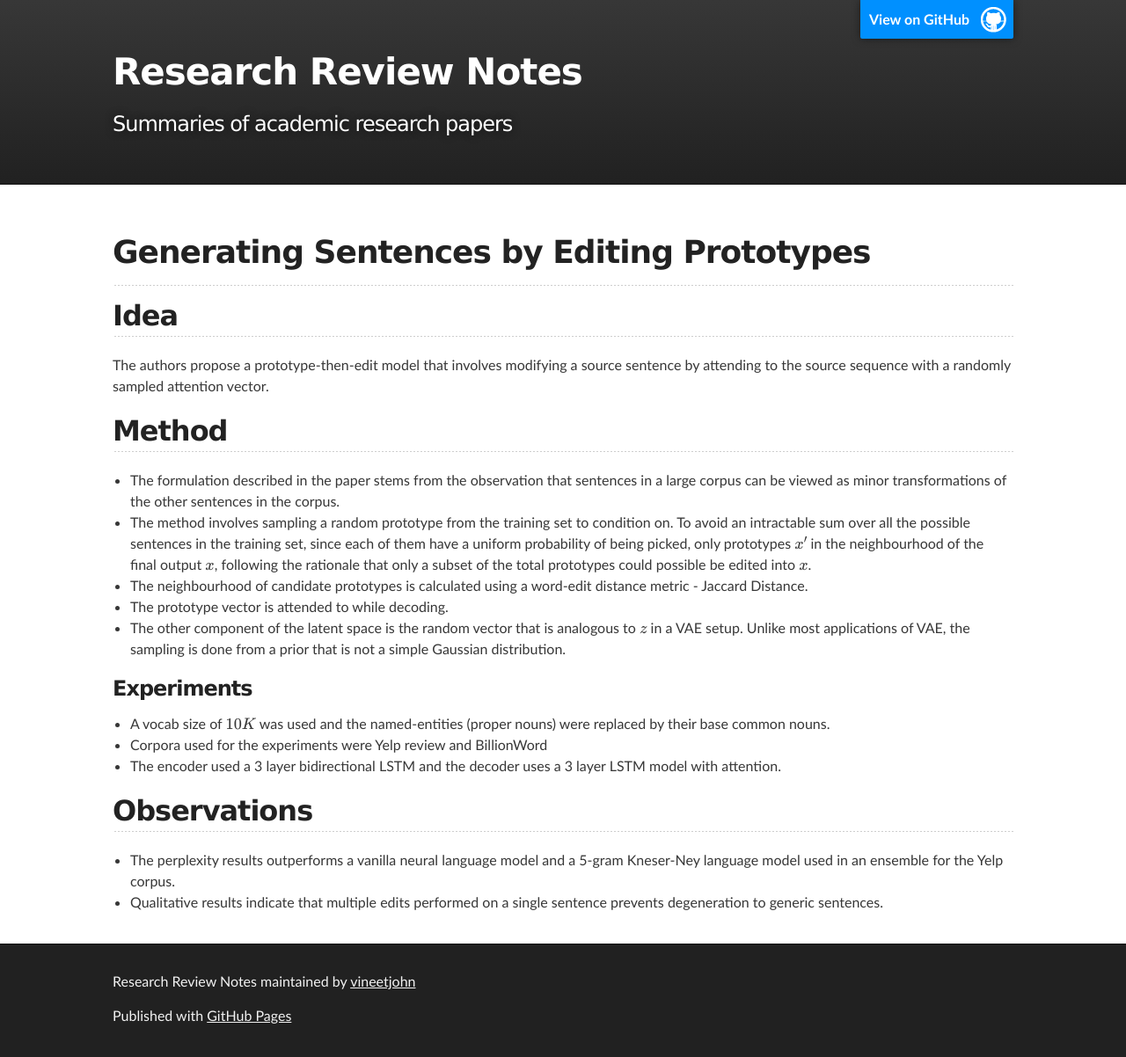
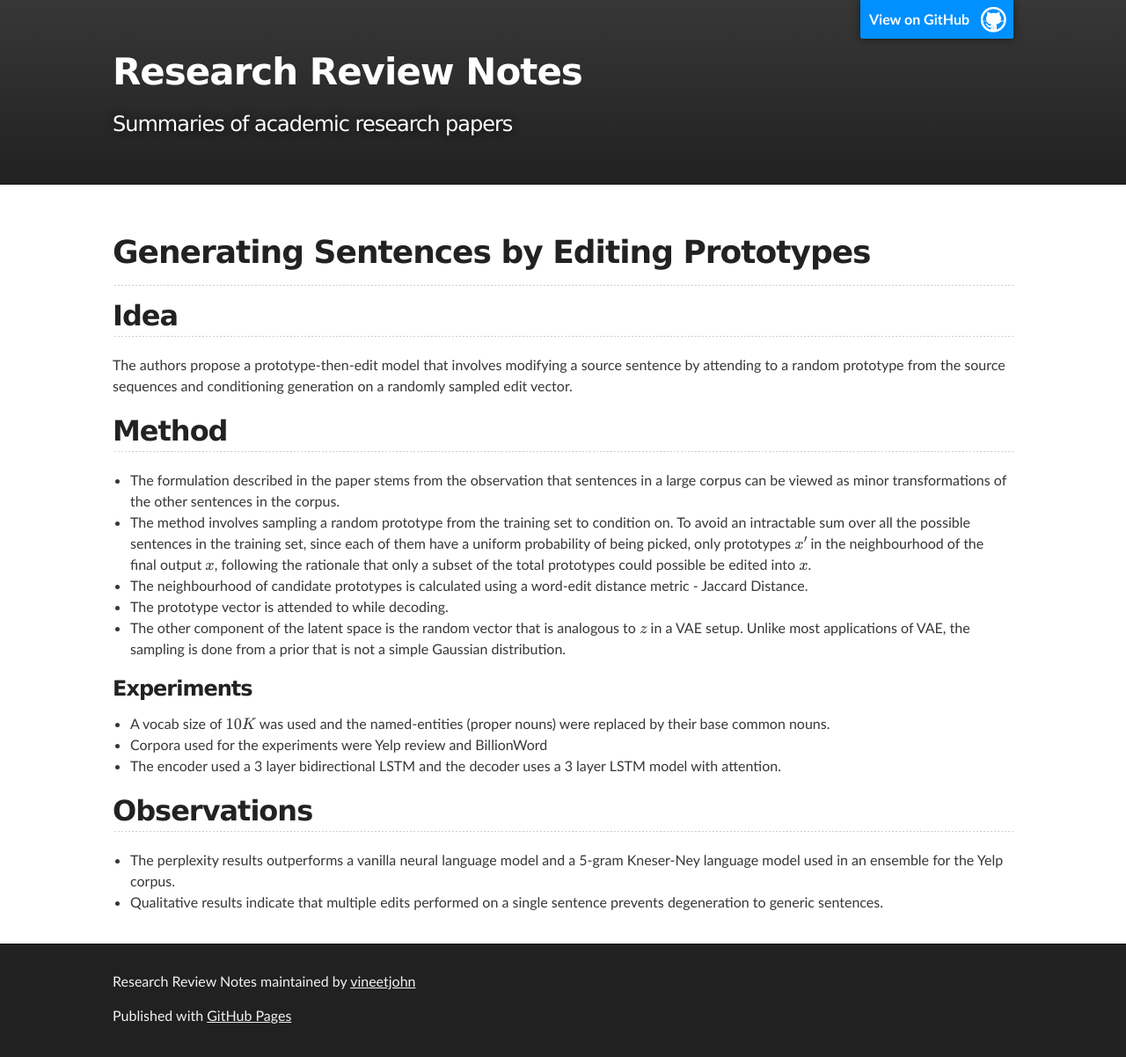
Before and after one commit to vineetjohn/research-review-notes, a Jekyll site: the page built from _reviews/generating-sentences-by-editing-prototypes.md, in a window 1280 px wide. Shown: the whole page at 88% size. Built offline with Jekyll 4.4.1, drawn with Linux system fonts in a browser that asks for light colours; formulas are drawn with MathJax 3.

Commit message:
Edit main idea of a paper

```diff
--- a/_reviews/generating-sentences-by-editing-prototypes.md
+++ b/_reviews/generating-sentences-by-editing-prototypes.md
@@ -9,7 +9,7 @@ title: 'Generating Sentences by Editing Prototypes'
 
 ## Idea
 
-The authors propose a prototype-then-edit model that involves modifying a source sentence by attending to the source sequence with a randomly sampled attention vector.
+The authors propose a prototype-then-edit model that involves modifying a source sentence by attending to a random prototype from the source sequences and conditioning generation on a randomly sampled edit vector.
 
 ## Method
 
```
